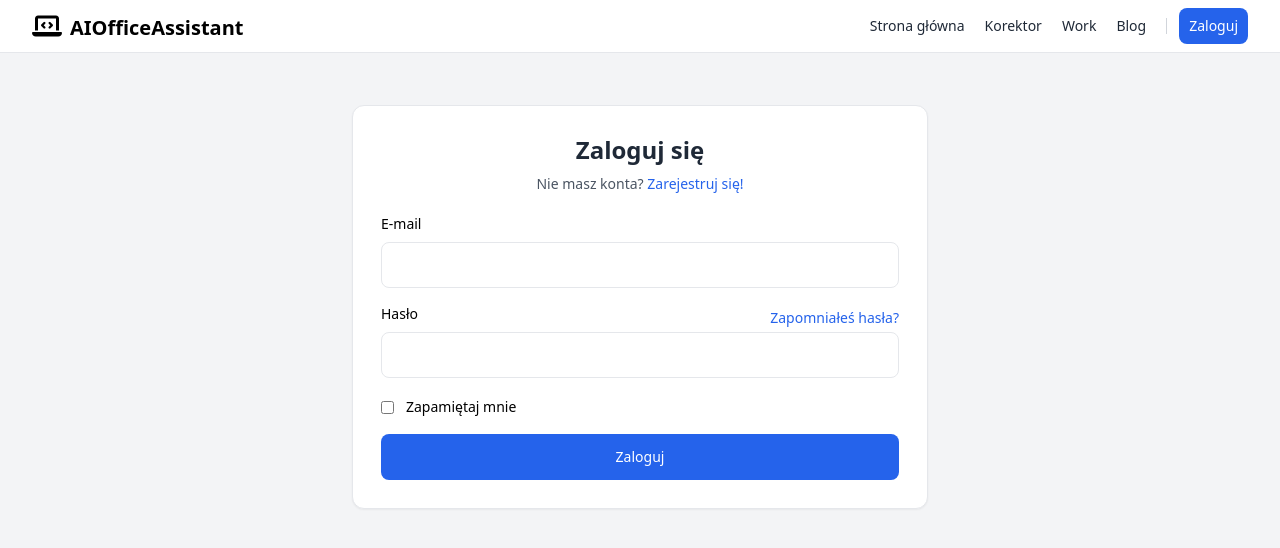
After one commit to akulewicz/flask-ai-office-assistant, a Flask app: page /login in a window 1280 px wide. The commit adds this page. Shown: the top 548 px of the page. Run offline with Flask 3, Linux system fonts and the light colour scheme; some libraries are stand-ins or nearby versions.

Commit message:
Add user login subsystem

```diff
--- a/aiassistant/forms.py
+++ b/aiassistant/forms.py
@@ -1,8 +1,30 @@
 from flask_wtf import FlaskForm
-from wtforms import TextAreaField, BooleanField, SubmitField
-from wtforms.validators import DataRequired
+from wtforms import TextAreaField, BooleanField, SubmitField, StringField, PasswordField, ValidationError
+from wtforms.validators import DataRequired, EqualTo, Email, Length
+from aiassistant.models import User
 
 class CorrectorForm(FlaskForm):
     text = TextAreaField('Tekst do korekty', validators=[DataRequired(message='Musisz podać tekst')])
     simplify = BooleanField('Uprość tekst')
     submit = SubmitField('Popraw')
+
+class RegistrationForm(FlaskForm):
+    username = StringField('Nazwa użytkownika', validators=[DataRequired(message='Podaj nazwę użytkownika')])
+    email = StringField('E-mail', validators=[DataRequired(message='Podaj prawidłowy adres e-mail'), Email(message='Podaj prawidłowy e-mail')])
+    password = PasswordField('Hasło', validators=[DataRequired(message='Hasło musi składać się z min. 8 znaków')])
+    confirm_password = PasswordField('Powtórz hasło', validators=[DataRequired('Pole jest wymagane'), EqualTo('password', message='Hasła muszą być identyczn')])
+    submit = SubmitField('Zarejestruj')
+
+    def validate_email(self, field):
+        if User.query.filter_by(email=field.data).first():
+            raise ValidationError('Ten e-mail jest już zarejestrowany')
+
+    def validate_username(self, field):
+        if User.query.filter_by(username=field.data).first():
+            raise ValidationError('Ta nazwa użytkownika jest już używana')
+
+class LoginForm(FlaskForm):
+    email = StringField('E-mail', validators=[DataRequired(message='Podaj prawidłowy adres e-mail'), Email(message='Podaj prawidłowy e-mail')])
+    password = PasswordField('Hasło', validators=[DataRequired(message='Hasło musi składać się z min. 8 znaków'), Length(min=8)])
+    remember = BooleanField('Zapamiętaj mnie')
+    submit = SubmitField('Zaloguj')
--- a/aiassistant/routes.py
+++ b/aiassistant/routes.py
@@ -1,7 +1,9 @@
-from aiassistant import app
-from flask import render_template, send_from_directory, request, redirect
-from aiassistant.forms import CorrectorForm
+from aiassistant import app, bcrypt, db
+from aiassistant.forms import CorrectorForm, RegistrationForm, LoginForm
 from aiassistant.services.text_corrector_service import TextCorrectorService
+from aiassistant.models import User
+from flask import render_template, send_from_directory, request, redirect, flash, url_for
+from flask_login import login_user, current_user, logout_user, login_required
 
 text_corrector_service = TextCorrectorService()
 
@@ -10,6 +12,7 @@ def home():
     return render_template('home.html')
 
 @app.route("/corrector", methods=['GET', 'POST'])
+@login_required
 def corrector():
     form = CorrectorForm()
     if form.validate_on_submit():
@@ -17,6 +20,41 @@ def corrector():
         return render_template('corrector.html', form=form, corrected_text=corrected_text)
     return render_template('corrector.html', form=form)
 
+@app.route("/register", methods=['GET', 'POST'])
+@login_required # Do przemyślenia, jak będzie wyglądała rejestracja
+def register():
+    # if current_user.is_authenticated:
+    #     return redirect(url_for('home'))
+    form = RegistrationForm()
+    if form.validate_on_submit():
+        hashed_password = bcrypt.generate_password_hash(form.password.data).decode('utf-8')
+        user = User(username=form.username.data, email=form.email.data, password=hashed_password)
+        db.session.add(user)
+        db.session.commit()
+        flash('Możesz się już zalogować', 'success')
+        return redirect(url_for('home'))
+    return render_template('register.html', form=form)
+
+@app.route("/login", methods=['GET', 'POST'])
+def login():
+    if current_user.is_authenticated:
+        return redirect(url_for('home'))
+    form = LoginForm()
+    if form.validate_on_submit():
+        user = User.query.filter_by(email=form.email.data).first()
+        if user and bcrypt.check_password_hash(user.password, form.password.data):
+            login_user(user, remember=form.remember.data)
+            next_page = request.args.get('next')
+            return redirect(next_page) if next_page else redirect(url_for('home'))
+        else:
+            flash('Logowanie nieudane. Sprawdź e-mail i hasło', 'danger')
+    return render_template('login.html', form=form)
+
+@app.route("/logout")
+def logout():
+    logout_user()
+    return redirect(url_for('home'))
+
 @app.route("/preline.js")
 def serve_preline_js():
     return send_from_directory("../node_modules/preline/dist", "preline.js")
--- a/aiassistant/static/dist/css/output.css
+++ b/aiassistant/static/dist/css/output.css
@@ -711,6 +724,10 @@ video {
   margin-inline-start: 0.75rem;
 }
 
+.mt-0\.5 {
+  margin-top: 0.125rem;
+}
+
 .mt-1 {
   margin-top: 0.25rem;
 }
@@ -737,6 +754,10 @@ video {
 
 .mt-6 {
   margin-top: 1.5rem;
+}
+
+.mt-7 {
+  margin-top: 1.75rem;
 }
 
 .block {
@@ -864,6 +893,10 @@ video {
 
 .max-w-full {
   max-width: 100%;
+}
+
+.max-w-xl {
+  max-width: 36rem;
 }
 
 .flex-none {
@@ -962,6 +995,10 @@ video {
 .gap-x-3 {
   -moz-column-gap: 0.75rem;
        column-gap: 0.75rem;
+}
+
+.gap-y-4 {
+  row-gap: 1rem;
 }
 
 .self-center {
@@ -1496,6 +1627,10 @@ video {
     gap: 1.25rem;
   }
 
+  .sm\:p-7 {
+    padding: 1.75rem;
+  }
+
   .sm\:px-6 {
     padding-left: 1.5rem;
     padding-right: 1.5rem;
--- a/aiassistant/templates/home.html
+++ b/aiassistant/templates/home.html
@@ -4,6 +4,7 @@
     <!-- Card Blog -->
 <!-- Card Blog -->
 <div class="max-w-[85rem] px-4 py-10 sm:px-6 lg:px-8 lg:py-14 mx-auto">
+
     <!-- Grid -->
     <div class="grid lg:grid-cols-2 lg:gap-y-16 gap-10">
       <!-- Card -->
--- a/aiassistant/templates/layout.html
+++ b/aiassistant/templates/layout.html
@@ -21,7 +21,7 @@
         <button type="button" class="hs-collapse-toggle md:hidden relative size-9 flex justify-center items-center font-medium text-[12px] rounded-lg border border-gray-200 text-gray-800 hover:bg-gray-100 focus:outline-none focus:bg-gray-100 disabled:opacity-50 disabled:pointer-events-none" id="hs-header-base-collapse"  aria-expanded="false" aria-controls="hs-header-base" aria-label="Toggle navigation"  data-hs-collapse="#hs-header-base" >
           <svg class="hs-collapse-open:hidden size-4" xmlns="http://www.w3.org/2000/svg" width="24" height="24" viewBox="0 0 24 24" fill="none" stroke="currentColor" stroke-width="2" stroke-linecap="round" stroke-linejoin="round"><line x1="3" x2="21" y1="6" y2="6"/><line x1="3" x2="21" y1="12" y2="12"/><line x1="3" x2="21" y1="18" y2="18"/></svg>
           <svg class="hs-collapse-open:block shrink-0 hidden size-4" xmlns="http://www.w3.org/2000/svg" width="24" height="24" viewBox="0 0 24 24" fill="none" stroke="currentColor" stroke-width="2" stroke-linecap="round" stroke-linejoin="round"><path d="M18 6 6 18"/><path d="m6 6 12 12"/></svg>
-          <span class="sr-only">Toggle navigation</span>
+          <span class="sr-only">Przełącz nawigację</span>
         </button>
         <!-- End Collapse Button -->
       </div>
@@ -63,12 +63,20 @@
 
             <!-- Button Group -->
             <div class=" flex flex-wrap items-center gap-x-1.5">
-              <a class="py-[7px] px-2.5 inline-flex items-center font-medium text-sm rounded-lg border border-gray-200 bg-white text-gray-800 shadow-sm hover:bg-gray-50 disabled:opacity-50 disabled:pointer-events-none focus:outline-none focus:bg-gray-100" href="#">
-                Sign in
+
+
+              {% if current_user.is_authenticated %}
+              <a class="py-[7px] px-2.5 inline-flex items-center font-medium text-sm rounded-lg border border-gray-200 bg-white text-gray-800 shadow-sm hover:bg-gray-50 disabled:opacity-50 disabled:pointer-events-none focus:outline-none focus:bg-gray-100" href="{{ url_for('register')}}">
+                Rejestracja
               </a>
-              <a class="py-2 px-2.5 inline-flex items-center font-medium text-sm rounded-lg bg-blue-600 text-white hover:bg-blue-700 focus:outline-none focus:bg-blue-700 disabled:opacity-50 disabled:pointer-events-none" href="#">
-                Get started
+              <a class="py-2 px-2.5 inline-flex items-center font-medium text-sm rounded-lg bg-blue-600 text-white hover:bg-blue-700 focus:outline-none focus:bg-blue-700 disabled:opacity-50 disabled:pointer-events-none" href="{{ url_for('logout') }}">
+                Wyloguj
               </a>
+              {% else %}
+              <a class="py-2 px-2.5 inline-flex items-center font-medium text-sm rounded-lg bg-blue-600 text-white hover:bg-blue-700 focus:outline-none focus:bg-blue-700 disabled:opacity-50 disabled:pointer-events-none" href="{{ url_for('login') }}">
+                Zaloguj
+              </a>
+              {% endif %}
             </div>
             <!-- End Button Group -->
           </div>
@@ -80,6 +88,25 @@
   <!-- ========== END HEADER ========== -->
     <main>
       <div class="mx-auto max-w-7xl px-4 py-6 sm:px-6 lg:px-8">
+        {% with messages = get_flashed_messages(with_categories=true) %}
+          {% if messages %}
+
+            {% for category, message in messages %}
+              {% if category == 'danger' %}
+              <div class="mt-2 bg-red-100 border border-red-200 text-sm text-red-800 rounded-lg p-4 dark:bg-red-800/10 dark:border-red-900 dark:text-red-500" role="alert" tabindex="-1" aria-labelledby="hs-soft-color-danger-label">
+                <span id="hs-soft-color-danger-label" class="font-bold">{{ message }}
+              </div>
+              {% else %}
+              <div class="mt-2 bg-teal-100 border border-teal-200 text-sm text-teal-800 rounded-lg p-4 dark:bg-teal-800/10 dark:border-teal-900 dark:text-teal-500" role="alert" tabindex="-1" aria-labelledby="hs-soft-color-success-label">
+                {{ message }}
+              </div>
+              {% endif %}
+
+            {% endfor %}
+
+          {% endif %}
+        {% endwith %}
+
         {% block content %} {% endblock %}
       </div>
     </main>
--- /dev/null
+++ b/aiassistant/templates/login.html
@@ -0,0 +1,80 @@
+{% extends 'layout.html' %}
+
+{% block content %}
+<div class="mt-7 bg-white border border-gray-200 rounded-xl shadow-sm mx-auto max-w-xl">
+    <div class="p-4 sm:p-7">
+      <div class="text-center">
+        <h1 class="block text-2xl font-bold text-gray-800">Zaloguj się</h1>
+        <p class="mt-2 text-sm text-gray-600">
+          Nie masz konta?
+          <a class="text-blue-600 decoration-2 hover:underline focus:outline-none focus:underline font-medium" href="{{ url_for('register')}}">
+            Zarejestruj się!
+          </a>
+        </p>
+      </div>
+
+      <div class="mt-5">
+        <!-- Form -->
+        <form method="POST" novalidate>
+        {{ form.hidden_tag() }}
+          <div class="grid gap-y-4">
+            <!-- Form Group -->
+            <div>
+              <label for="email" class="block text-sm mb-2">E-mail</label>
+              <div class="relative">
+                <input type="email" id="email" name="email" class="py-3 px-4 block w-full border border-gray-200 rounded-lg text-sm focus:border-blue-500 focus:ring-blue-500 disabled:opacity-50 disabled:pointer-events-none" required aria-describedby="email-error" value="{{ form.email.data or ''}}">
+                <div class="hidden absolute inset-y-0 end-0 pointer-events-none pe-3">
+                  <svg class="size-5 text-red-500" width="16" height="16" fill="currentColor" viewBox="0 0 16 16" aria-hidden="true">
+                    <path d="M16 8A8 8 0 1 1 0 8a8 8 0 0 1 16 0zM8 4a.905.905 0 0 0-.9.995l.35 3.507a.552.552 0 0 0 1.1 0l.35-3.507A.905.905 0 0 0 8 4zm.002 6a1 1 0 1 0 0 2 1 1 0 0 0 0-2z"/>
+                  </svg>
+                </div>
+              </div>
+              {% if form.email.errors %}
+                {% for error in form.email.errors %}
+                <p class="text-xs text-red-600 mt-2" id="email-error">{{ error }}</p>
+                {% endfor %}
+              {% endif %}
+            </div>
+            <!-- End Form Group -->
+
+            <!-- Form Group -->
+            <div>
+              <div class="flex justify-between items-center">
+                <label for="password" class="block text-sm mb-2">Hasło</label>
+                <a class="inline-flex items-center gap-x-1 text-sm text-blue-600 decoration-2 hover:underline focus:outline-none focus:underline font-medium" href="../examples/html/recover-account.html">Zapomniałeś hasła?</a>
+              </div>
+              <div class="relative">
+                <input type="password" id="password" name="password" class="py-3 px-4 block w-full border border-gray-200 rounded-lg text-sm focus:border-blue-500 focus:ring-blue-500 disabled:opacity-50 disabled:pointer-events-none" required aria-describedby="password-error">
+                <div class="hidden absolute inset-y-0 end-0 pointer-events-none pe-3">
+                  <svg class="size-5 text-red-500" width="16" height="16" fill="currentColor" viewBox="0 0 16 16" aria-hidden="true">
+                    <path d="M16 8A8 8 0 1 1 0 8a8 8 0 0 1 16 0zM8 4a.905.905 0 0 0-.9.995l.35 3.507a.552.552 0 0 0 1.1 0l.35-3.507A.905.905 0 0 0 8 4zm.002 6a1 1 0 1 0 0 2 1 1 0 0 0 0-2z"/>
+                  </svg>
+                </div>
+              </div>
+              {% if form.password.errors %}
+                {% for error in form.password.errors %}
+                <p class="text-xs text-red-600 mt-2" id="password-error">{{ error }}</p>
+                {% endfor %}
+              {% endif %}
+            </div>
+            <!-- End Form Group -->
+
+            <!-- Checkbox -->
+            <div class="flex items-center">
+              <div class="flex">
+                <input id="remember" name="remember" type="checkbox" class="shrink-0 mt-0.5 border-gray-200 rounded text-blue-600 focus:ring-blue-500">
+              </div>
+              <div class="ms-3">
+                <label for="remember" class="text-sm">Zapamiętaj mnie</label>
+              </div>
+            </div>
+            <!-- End Checkbox -->
+
+            <button type="submit" class="w-full py-3 px-4 inline-flex justify-center items-center gap-x-2 text-sm font-medium rounded-lg border border-transparent bg-blue-600 text-white hover:bg-blue-700 focus:outline-none focus:bg-blue-700 disabled:opacity-50 disabled:pointer-events-none">Zaloguj</button>
+          </div>
+        </form>
+        <!-- End Form -->
+      </div>
+    </div>
+  </div>
+{% endblock %}
```
Also changed, not shown: other parts of aiassistant/static/dist/css/output.css (+143 -73 lines), aiassistant/__init__.py (+16 -0 lines), aiassistant/models.py (added, +17 -0 lines), aiassistant/templates/corrector.html (+14 -10 lines), aiassistant/templates/register.html (added, +115 -0 lines), 1 other file.
